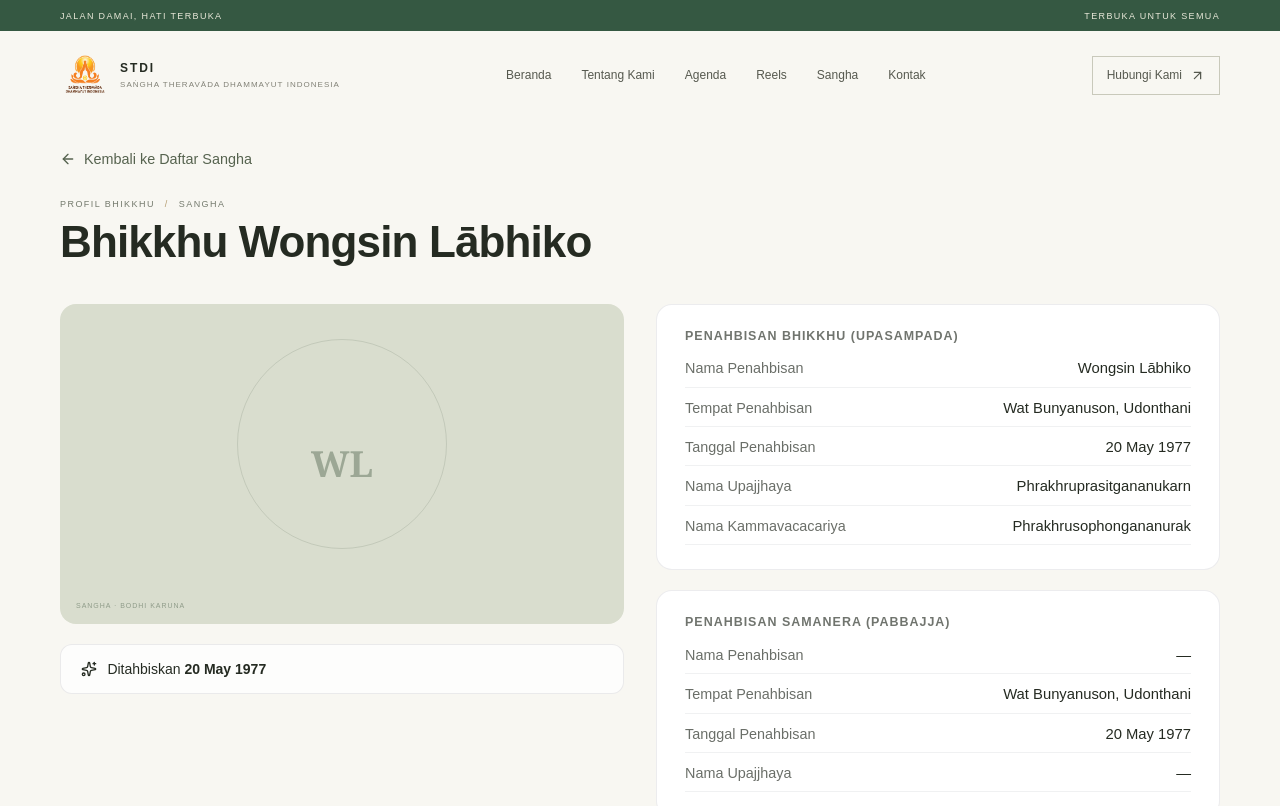
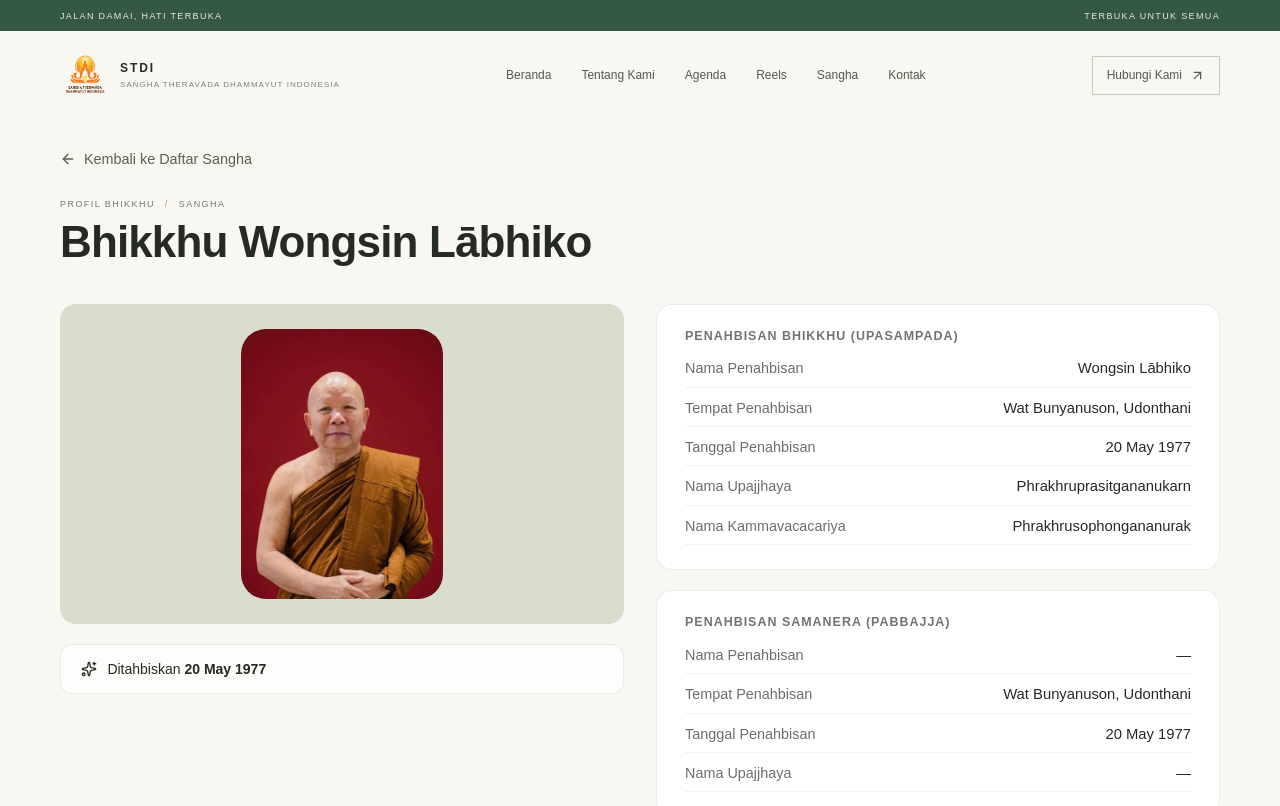
Before and after one commit to Harriet27/stdi-fe, a Next.js app: page /sangha/1 in a window 1280 px wide. Shown: the top 806 px of the page. Built offline with nearby package versions, Linux system fonts and the light colour scheme.

Commit message:
cleaner structure

```diff
--- a/app/globals.css
+++ b/app/globals.css
@@ -558,6 +558,7 @@ a {
   place-items: center;
   background: #d9ddce;
   color: #71816d;
+  border-radius: 25px;
 }
 .portrait-2 {
   background: #e5dccc;
--- a/app/sangha/[id]/page.tsx
+++ b/app/sangha/[id]/page.tsx
@@ -4,6 +4,7 @@ import type { Metadata } from "next";
 import { ArrowLeft, ArrowRight, MapPin, Sparkles } from "lucide-react";
 import { sangha } from "@/lib/vihara-data";
 import { SiteFooter, SiteHeader } from "@/components/site-chrome";
+import { PortraitMedia } from "@/components/portrait-media";
 
 function getInitials(fullName: string): string {
   const cleaned = fullName.replace(/^Bhikkhu\s+/i, "").trim();
@@ -69,6 +70,7 @@ export default async function SanghaDetailPage({
   const initials = getInitials(displayName);
   const portraitIndex = ((person.id - 1) % 12) + 1;
   const hasDomisili = Boolean(person.domisili && person.domisili.trim() !== "-");
+  const displayImage = person.image ? person.image : null;
 
   const upasampadaRows = [
     { label: "Nama Penahbisan", value: formatValue(person.upasampada.namePenahbisan) },
@@ -156,11 +158,16 @@ export default async function SanghaDetailPage({
                 overflow: "hidden",
               }}
             >
-              <div className="portrait-halo" />
-              <span style={{ fontSize: "2.25rem", fontWeight: 600 }}>
+              {/* <div className="portrait-halo" /> */}
+                <PortraitMedia
+                  image={person.image}
+                  alt={`Portrait of ${displayName}`}
+                  initials={initials}
+                />
+              {/* <span style={{ fontSize: "2.25rem", fontWeight: 600 }}>
                 {initials}
               </span>
-              <div className="portrait-label">SANGHA · BODHI KARUNA</div>
+              <div className="portrait-label">SANGHA · BODHI KARUNA</div> */}
             </div>
 
             <div
--- /dev/null
+++ b/components/portrait-media.tsx
@@ -0,0 +1,44 @@
+"use client";
+
+import { useState } from "react";
+import type { StaticImageData } from "next/image";
+
+interface PortraitMediaProps {
+  image?: string | StaticImageData;
+  alt: string;
+  initials: string;
+}
+
+function resolveImageSrc(image?: string | StaticImageData): string | null {
+  if (!image) return null;
+  if (typeof image === "string") {
+    const trimmed = image.trim();
+    return trimmed.length > 0 ? trimmed : null;
+  }
+  return image.src || null;
+}
+
+export function PortraitMedia({ image, alt, initials }: PortraitMediaProps) {
+  const [failed, setFailed] = useState(false);
+  const src = resolveImageSrc(image);
+
+  if (src && !failed) {
+    return (
+      <img
+        src={src}
+        alt={alt}
+        className="portrait-image"
+        referrerPolicy="no-referrer"
+        onError={() => setFailed(true)}
+        style={{
+          display: "block",
+          width: "auto",
+          height: "270px",
+          borderRadius: "25px",
+        }}
+      />
+    );
+  }
+
+  return <span style={{ fontSize: "2.25rem", fontWeight: 600 }}>{initials}</span>;
+}
```
Also changed, not shown: components/sangha-directory.tsx (+7 -4 lines).
